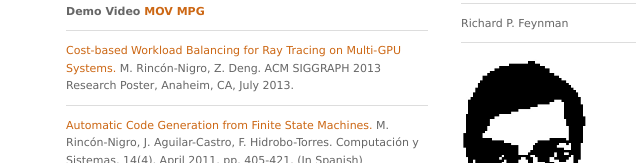
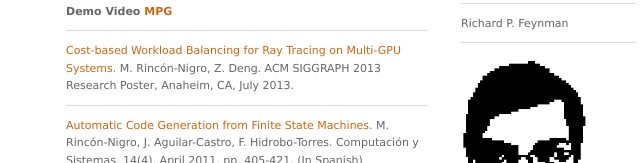
Before and after one commit to Pikecillo/pikecillo.github.io, a plain HTML site: page publications.html in a window 1280 px wide. Shown: the part 304-467 px from the top of the page, 379-1019 px from the left. Drawn offline with Linux system fonts and the light colour scheme.

Commit message:
Remove mov demo link

```diff
--- a/publications.html
+++ b/publications.html
@@ -52,7 +52,7 @@
 	   IEEE Transactions on Human-Machine Systems (THMS), 43(2), May 2013, pp. 328-332.
 	   <br/>
            <b> Demo Video
-                <a href="videos/mobile_avatar_THMS.mov">MOV</a>
+                <!--a href="videos/mobile_avatar_THMS.mov">MOV</a-->
                 <a href="videos/mobile_avatar_THMS.mpg">MPG</a></b>
 	   <p>
 	     <a href="http://graphics.cs.uh.edu/website/Publications/2013_siggraph_raytracing_poster.pdf">
```
